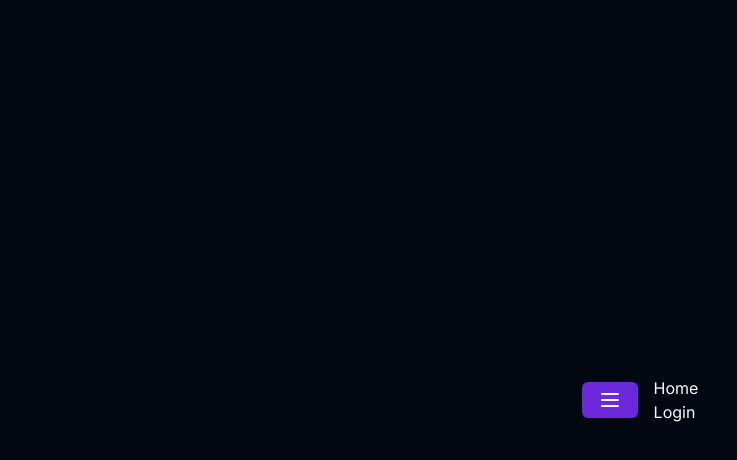
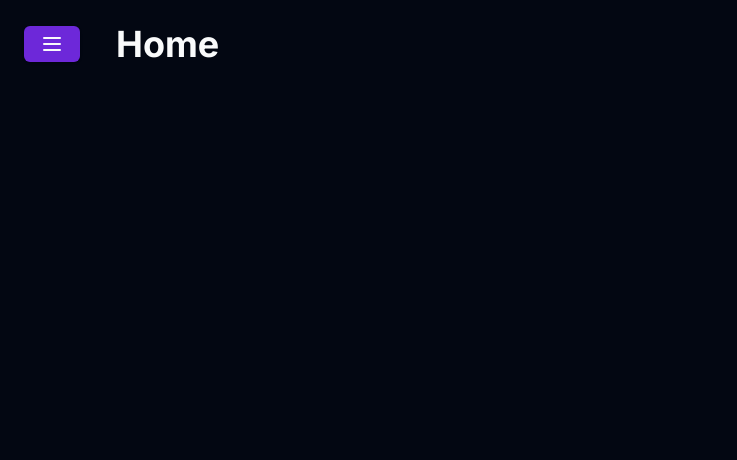
Before and after one commit to fabaohs/HelpEase, a Next.js app: page /HelpEase/Home in a window 1280 px wide. Shown: the top 460 px of the page, without its empty margins (0-737 px from the left). Built offline with nearby package versions, Linux system fonts and the light colour scheme.

Commit message:
feat: restyled the main contents in home

```diff
--- a/src/app/Home/layout.tsx
+++ b/src/app/Home/layout.tsx
@@ -7,7 +7,7 @@ interface iProps {
 
 export default function Layout({ children }: iProps) {
   return (
-    <div className="flex gap-4">
+    <div className="w-full h-full flex gap-9">
       <Navbar />
 
       <main>{children}</main>
--- a/src/app/Home/page.tsx
+++ b/src/app/Home/page.tsx
@@ -1,12 +1,7 @@
-import Link from "next/link";
-
 export default function Home() {
   return (
     <div>
-      <h1 className="text-foreground">Home</h1>
-      <Link href="/Login" className="text-foreground">
-        Login
-      </Link>
+      <h1 className="text-foreground title">Home</h1>
     </div>
   );
 }
--- a/src/app/globals.css
+++ b/src/app/globals.css
@@ -47,4 +47,8 @@
     --input: 215 27.9% 16.9%;
     --ring: 263.4 70% 50.4%;
   }
+
+  .title {
+    @apply text-4xl font-bold antialiased;
+  }
 }
--- a/src/app/layout.tsx
+++ b/src/app/layout.tsx
@@ -21,7 +21,7 @@ export default function RootLayout({
     <html lang="pt_BR">
       <body className={inter.className}>
         <QueryProvider>
-          <div className="dark min-h-screen bg-background flex items-center justify-center text-foreground">
+          <div className="dark min-h-screen bg-background flex text-foreground p-6">
             <Toaster richColors />
             {children}
           </div>
```
